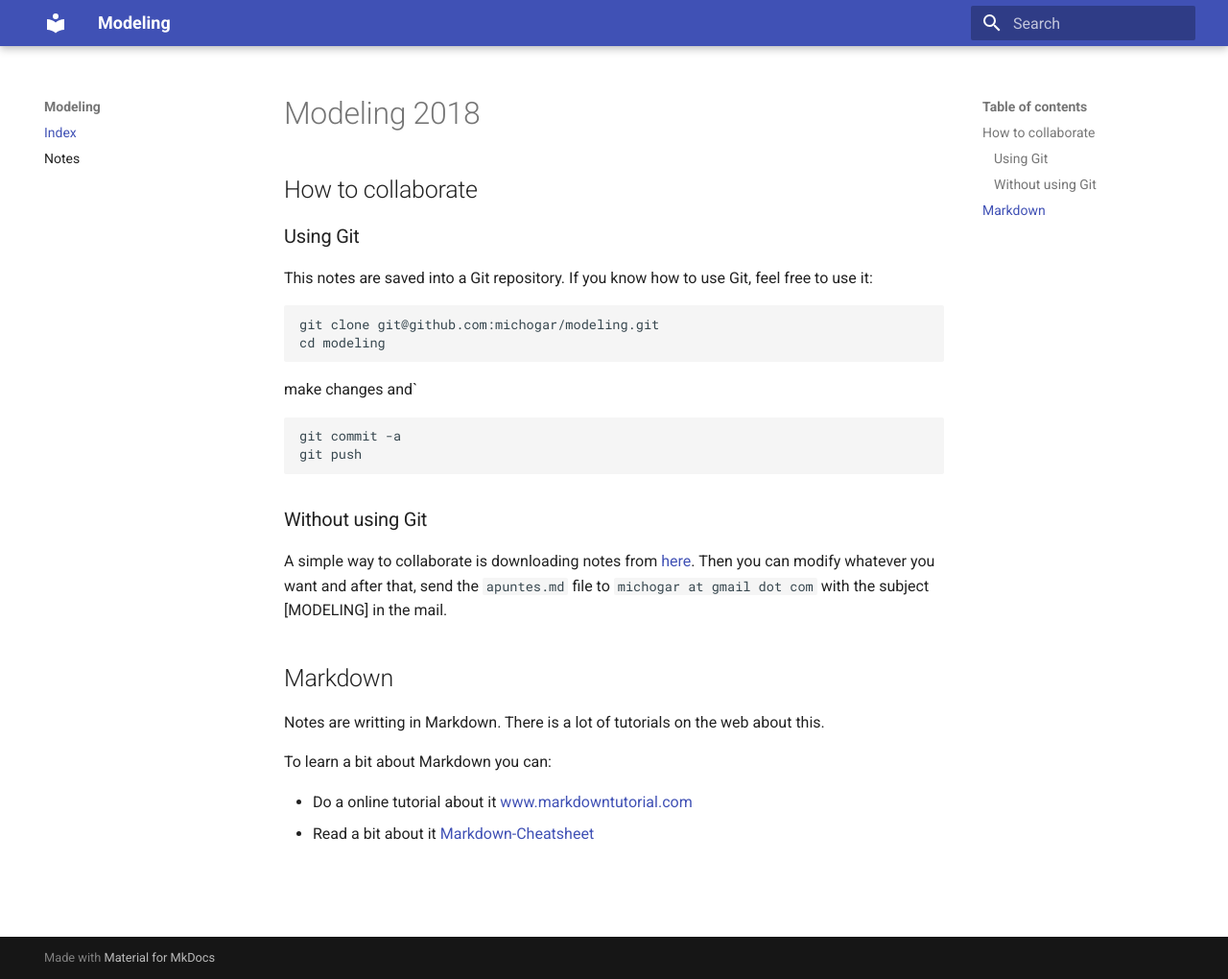
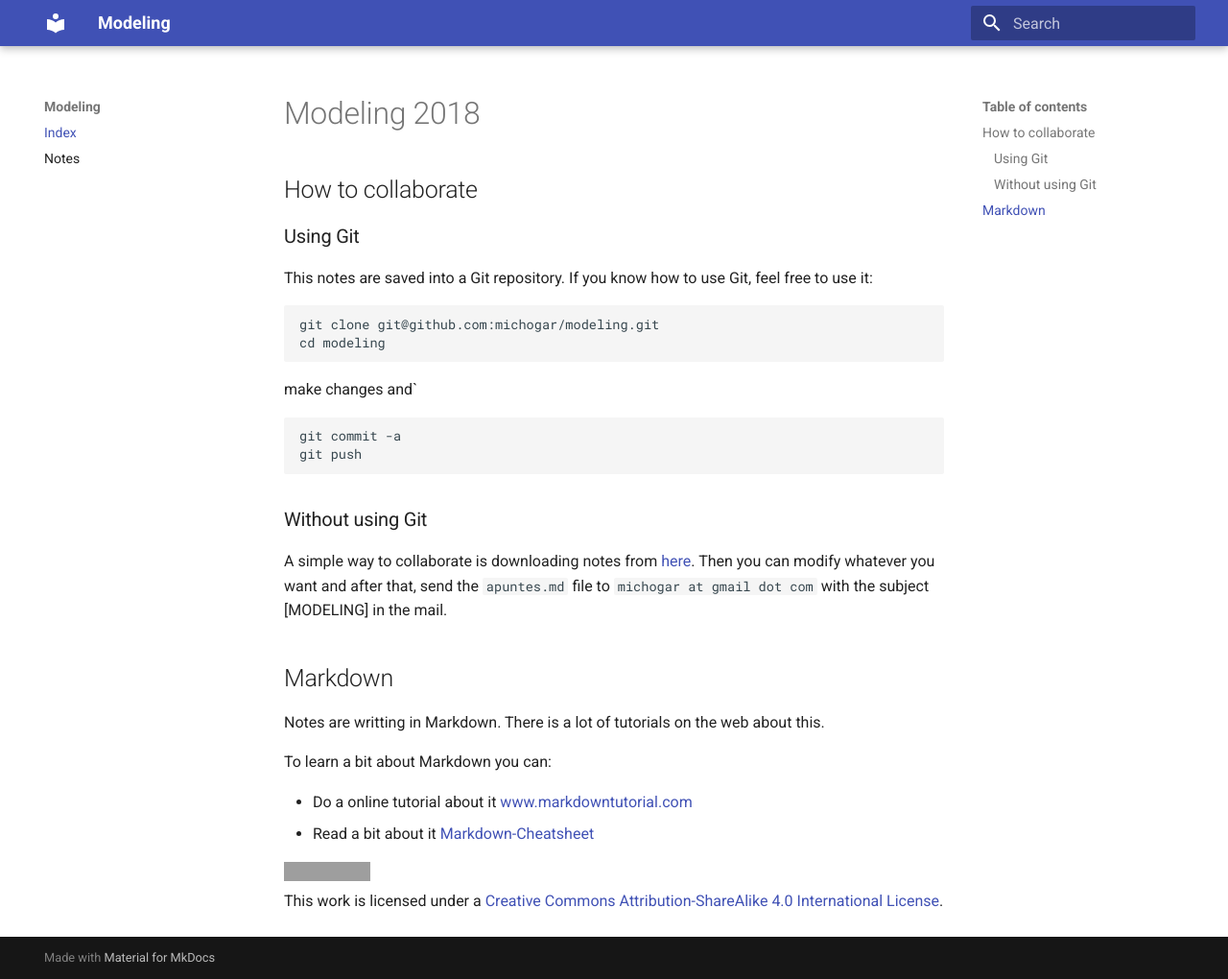
Before and after one commit to michogar/oceanic-modeling, an MkDocs documentation site: the page built from docs/index.md, in a window 1280 px wide and 1020 px high. Shown: the whole window at 96% size. Built offline with MkDocs 1.6.1 and Material for MkDocs 9.7.7, drawn with Linux system fonts in a browser that asks for light colours; old or Windows-style settings are respelled for this version of MkDocs; grey boxes are pictures that could not be loaded.

Commit message:
ADded license to docs

```diff
--- a/docs/index.md
+++ b/docs/index.md
@@ -24,3 +24,5 @@
 
 * Do a online tutorial about it [www.markdowntutorial.com](https://www.markdowntutorial.com)
 * Read a bit about it [Markdown-Cheatsheet](https://github.com/adam-p/markdown-here/wiki/Markdown-Cheatsheet)
+
+<a rel="license" href="http://creativecommons.org/licenses/by-sa/4.0/"><img alt="Creative Commons License" style="border-width:0" src="https://i.creativecommons.org/l/by-sa/4.0/88x31.png" /></a><br />This work is licensed under a <a rel="license" href="http://creativecommons.org/licenses/by-sa/4.0/">Creative Commons Attribution-ShareAlike 4.0 International License</a>.
```
Also changed, not shown: docs/apuntes.md (+2 -0 lines).
